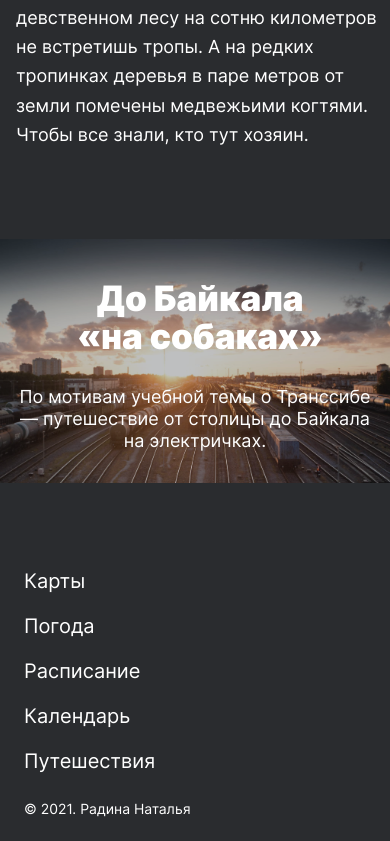
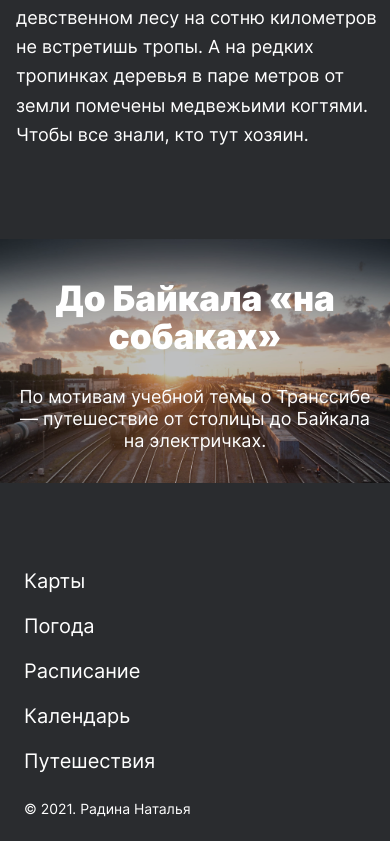
Before and after one commit to igronat/russian-travel, a plain HTML site: page index.html in a window 390 px wide. Shown: the part 10372-11213 px from the top of the page. Drawn offline with Linux system fonts and the light colour scheme.

Commit message:
Проектная работа 3 убран br

```diff
--- a/blocks/cover/__title/cover__title.css
+++ b/blocks/cover/__title/cover__title.css
@@ -30,7 +30,7 @@
 @media screen and (max-width: 600px) {
     .cover__title {
         margin-top: 40px;
-        width: 400px;
+        width: 350px;
         height: 75px;
         font-size: 35px;
         line-height: 38px;
@@ -39,7 +39,7 @@
 @media screen and (max-width: 320px) {
     .cover__title {
         margin-top: 33px;
-        width: 288px;
+        width: 250px;
         height: 70px;
         font-size: 32px;
         line-height: 35px;
--- a/index.html
+++ b/index.html
@@ -123,7 +123,7 @@
         </section>
 
         <section class="cover">
-          <h2 class="cover__title">До Байкала<br>«на собаках»</h2>
+          <h2 class="cover__title">До Байкала «на собаках»</h2>
           <p class="cover__subtitle">По мотивам учебной темы о Транссибе — путешествие от столицы до Байкала на электричках.</p>
         </section>
 
```
